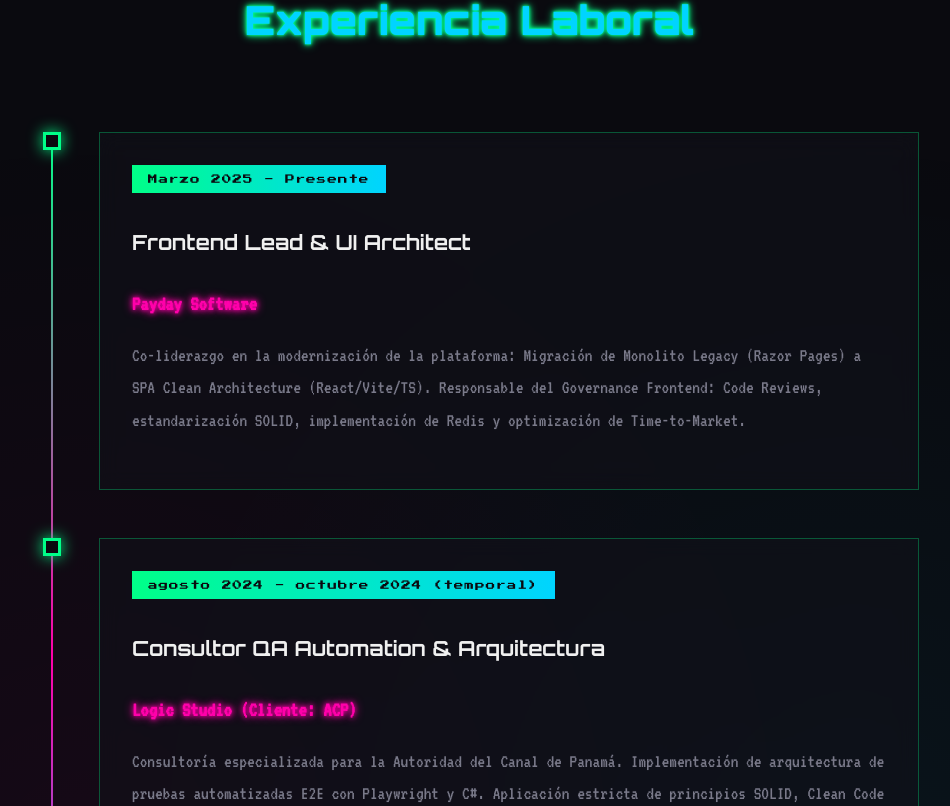
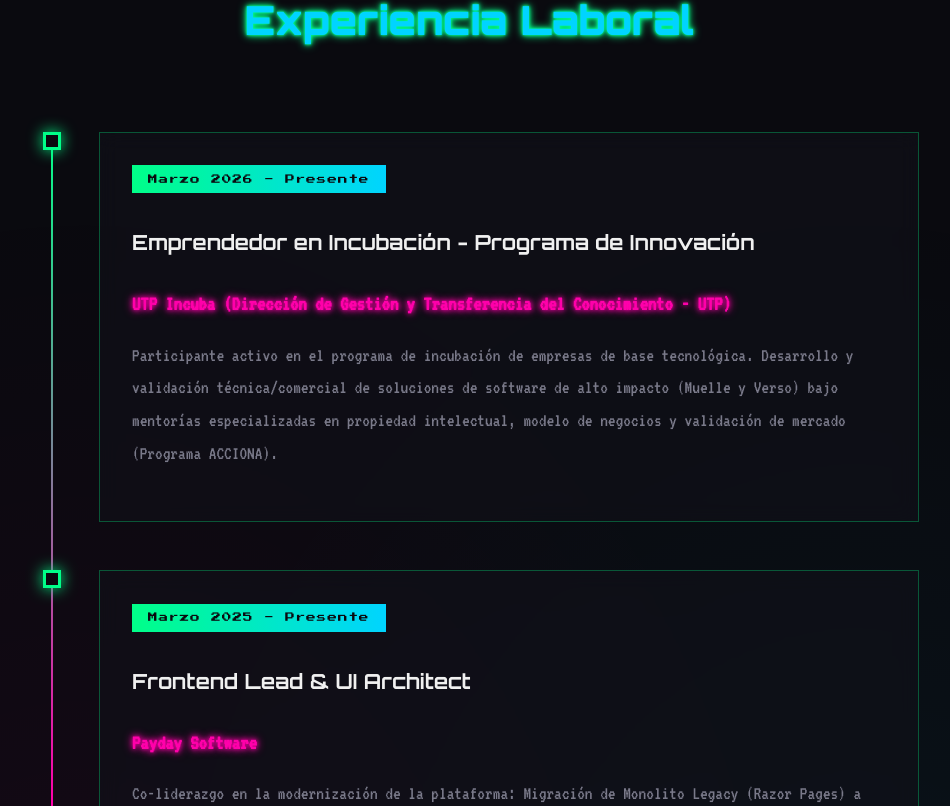
Before and after one commit to 2angeld1/nexus-hub, a React (Vite) app: page / in a window 1280 px wide. Shown: the part 1754-2560 px from the top of the page, without its empty margins (171-1121 px from the left). Built offline with nearby package versions, Linux system fonts and the light colour scheme.

Commit message:
feat: create project and professional experience data models

```diff
--- a/src/data/data.ts
+++ b/src/data/data.ts
@@ -26,9 +26,9 @@ export const projects: Project[] = [
   },
   {
     id: "kitchy",
-    title: "Kitchy Systems",
-    description: "Producto propio desarrollado como co-dueño de Foodtruck. Diseñado como alternativa móvil-nativa y ligera a Zoho para el mercado regional. Centraliza inventario, ventas y operación en una app rápida sin bloatware web.",
-    tags: ["Ionic React", "Product Owner", "Mobile First"],
+    title: "Kitchy & Vesta",
+    description: "Ecosistema POS inteligente dual diseñado para PyMEs en Latinoamérica. Kitchy gestiona gastronomía, fruterías y salones de belleza (con comisiones para especialistas y turnos); Vesta automatiza servicios como lavautos y jardinería. Integrados con Caitlyn, un motor de IA que automatiza el costeo de producción consultando precios de mercados locales (Merca Panamá, ACODECO, SNE combustible) en tiempo real.",
+    tags: ["React Native", "Expo", "Node.js", "FastAPI AI"],
     imageUrl: "/projects/kitchy.png",
     videoUrl: "/videos/kitchy.mp4",
     demoUrl: "https://kitchy-one.vercel.app",
@@ -38,12 +38,48 @@ export const projects: Project[] = [
   {
     id: "focus-alert",
     title: "FocusAlert AI",
-    description: "Asistente de movilidad predictiva. Backend Python con ML para analizar patrones de ruta y sugerir trayectos óptimos antes de salir de casa.",
-    tags: ["Python", "Machine Learning", "Ionic Native"],
+    description: "Asistente de movilidad predictiva (IonicNotif). App móvil/web que predice tiempos de ruta reales sobre calles mediante OSRM y un regresor de Random Forest entrenado en FastAPI. Ajusta las estimaciones de viaje según incidencias viales, hora, día de la semana y el clima en tiempo real usando OpenWeatherMap.",
+    tags: ["Ionic React", "FastAPI", "Machine Learning", "OSRM Maps"],
     imageUrl: "/projects/ionicmaps.png",
     videoUrl: "/videos/ionicnotif.mp4",
     demoUrl: "https://ionicnotif.vercel.app",
     repoUrl: "https://github.com/2angeld1/IonicNotif",
+    status: "completed"
+  },
+  {
+    id: "muelle",
+    title: "Muelle - Inteligencia Logística",
+    description: "Plataforma SaaS para optimizar la cadena de suministro marítima y aduanera. Incorpora Caitlyn AI (FastAPI + Playwright + EasyOCR), un agente autónomo que navega portales de navieras en paralelo para cazar itinerarios en tiempo real y ofrece logs interactivos vía WebSockets. Incluye un validador aduanero que audita documentos contra multas.",
+    tags: ["Next.js 16", "React 19", "FastAPI & Python", "Playwright"],
+    imageUrl: "https://images.unsplash.com/photo-1586528116311-ad8dd3c8310d?auto=format&fit=crop&q=80&w=1600",
+    repoUrl: "https://github.com/2angeld1/Muelle",
+    status: "completed"
+  },
+  {
+    id: "verso",
+    title: "Verso - Legacy Migrator",
+    description: "Herramienta SaaS de modernización de código para la traducción masiva de repositorios. Combina la potencia semántica de LLMs (Gemini/Cohere) con un motor en Rust para la validación estricta de sintaxis a nivel AST y un sistema de caché de traducciones en memoria, asegurando consistencia y determinismo en migraciones de PHP, COBOL y Java.",
+    tags: ["Rust Core", "Next.js", "AST Parsing", "AI Orchestrator"],
+    imageUrl: "https://images.unsplash.com/photo-1555066931-4365d14bab8c?auto=format&fit=crop&q=80&w=1600",
+    repoUrl: "https://github.com/2angeld1/Verso",
+    status: "completed"
+  },
+  {
+    id: "gosen-engines",
+    title: "Gosen Engines",
+    description: "Monorepo de alto rendimiento en Rust (Cargo Workspaces) que centraliza la capa de cálculo y procesamiento de IA del ecosistema Gosen Tech. Aloja kitchy-router (OCR de facturas con Gemini Flash Vision), verso-router (procesamiento sintáctico de código para Verso), y librerías optimizadas de compresión WebP en milisegundos.",
+    tags: ["Rust", "Axum & Tokio", "Cargo Workspaces", "AI Concurrency"],
+    imageUrl: "https://images.unsplash.com/photo-1618005182384-a83a8bd57fbe?auto=format&fit=crop&q=80&w=1600",
+    repoUrl: "https://github.com/2angeld1/gosen-engines",
+    status: "completed"
+  },
+  {
+    id: "agrolink",
+    title: "AgroLink Panamá",
+    description: "Plataforma de comercio agrícola 'inDrive' para el agro, diseñada para conectar de forma directa a productores y compradores en Panamá. Los clientes publican demandas de productos frescos, los productores cercanos ofertan en tiempo real y el flujo de despacho logístico se valida y rastrea con códigos QR dinámicos.",
+    tags: ["Ionic React", "Node.js & Express", "MongoDB", "Capacitor"],
+    imageUrl: "https://images.unsplash.com/photo-1595974482597-4b8da8879bc5?auto=format&fit=crop&q=80&w=1600",
+    repoUrl: "https://github.com/2angeld1/AgroLink",
     status: "completed"
   },
   {
@@ -81,16 +117,24 @@ export const projects: Project[] = [
   },
   {
     id: "archiquect",
-    title: "Archiquect (En Construcción)",
-    description: "E-commerce especializado para activos arquitectónicos. Plataforma MERN completa para gestión de planos, diseños y servicios profesionales.",
-    tags: ["MERN Stack", "E-commerce", "Mongo DB"],
+    title: "Archiquect",
+    description: "E-commerce especializado para planos y activos arquitectónicos. Plataforma MERN/PERN completa (React + Node.js + Express + Prisma + PostgreSQL) con un flujo de checkout interactivo de 4 pasos, compras directas y cotizaciones personalizadas.",
+    tags: ["React & TS", "Prisma & Postgres", "Tailwind CSS", "Express API"],
     imageUrl: "/projects/architect.png",
     demoUrl: "https://architect-x.vercel.app/",
-    status: "concept"
+    repoUrl: "https://github.com/2angeld1/Architect",
+    status: "completed"
   }
 ];
 
 export const experience = [
+  {
+    id: 0,
+    company: "UTP Incuba (Dirección de Gestión y Transferencia del Conocimiento - UTP)",
+    role: "Emprendedor en Incubación - Programa de Innovación",
+    period: "Marzo 2026 - Presente",
+    description: "Participante activo en el programa de incubación de empresas de base tecnológica. Desarrollo y validación técnica/comercial de soluciones de software de alto impacto (Muelle y Verso) bajo mentorías especializadas en propiedad intelectual, modelo de negocios y validación de mercado (Programa ACCIONA)."
+  },
   {
     id: 1,
     company: "Payday Software",
```
